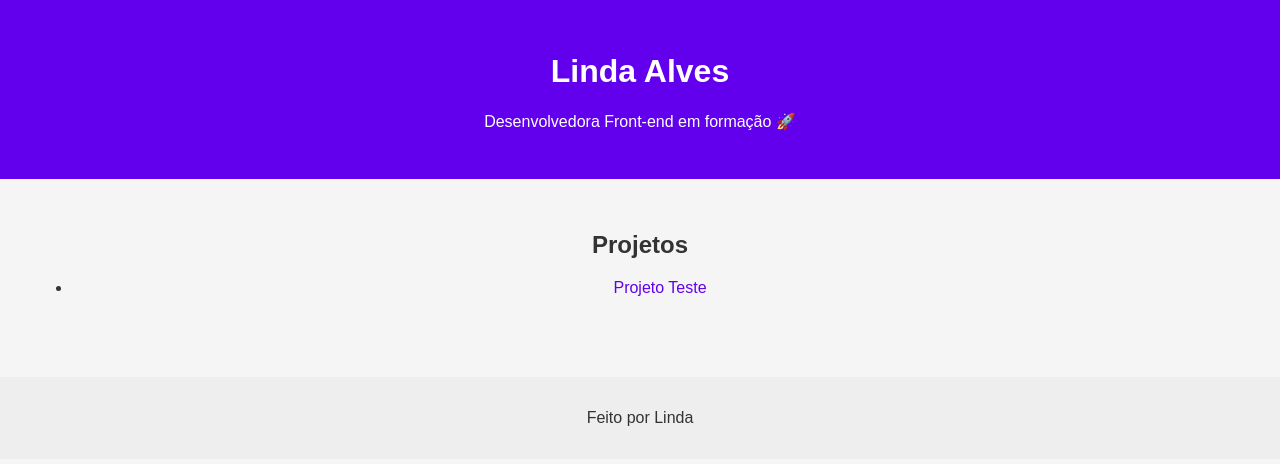
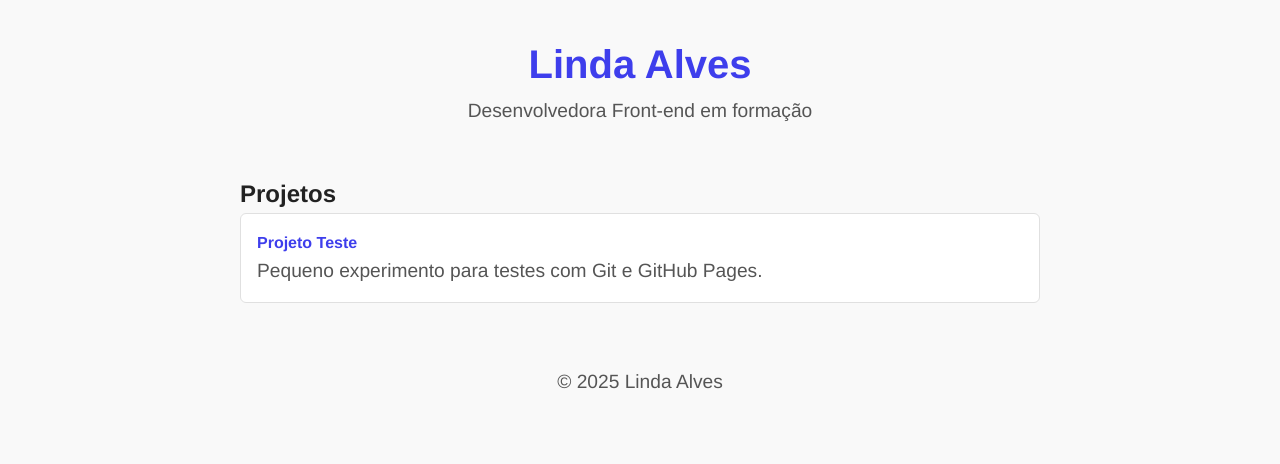
Before and after one commit to lindaalves/portfolio, a plain HTML site: page index.html in a window 1280 px wide. Drawn offline with Linux system fonts and the light colour scheme.

Commit message:
Atualiza layout para versão minimalista elegante

```diff
--- a/index.html
+++ b/index.html
@@ -7,26 +7,30 @@
     <link rel="stylesheet" href="style.css" />
   </head>
   <body>
+    <div class="container">
       <header>
         <h1>Linda Alves</h1>
-      <p>Desenvolvedora Front-end em formação 🚀</p>
+        <p>Desenvolvedora Front-end em formação</p>
       </header>
 
       <main>
-      <section>
+        <section class="projetos">
           <h2>Projetos</h2>
           <ul>
             <li>
-            <a href="https://github.com/lindaalves/teste" target="_blank"
-              >Projeto Teste</a
-            >
+              <a href="https://github.com/lindaalves/teste" target="_blank">
+                Projeto Teste
+              </a>
+              <p>Pequeno experimento para testes com Git e GitHub Pages.</p>
             </li>
+            <!-- Adicione mais projetos aqui -->
           </ul>
         </section>
       </main>
 
       <footer>
-      <p>Feito por Linda</p>
+        <p>&copy; 2025 Linda Alves</p>
       </footer>
+    </div>
   </body>
 </html>
--- a/style.css
+++ b/style.css
@@ -1,33 +1,69 @@
-body {
-  font-family: Arial, sans-serif;
+/* Reset básico */
+* {
   margin: 0;
   padding: 0;
-  text-align: center;
-  background: #f5f5f5;
-  color: #333;
+  box-sizing: border-box;
+}
+
+body {
+  font-family: "Helvetica Neue", Helvetica, Arial, sans-serif;
+  background-color: #f9f9f9;
+  color: #222;
+  line-height: 1.6;
+  padding: 2rem;
+}
+
+.container {
+  max-width: 800px;
+  margin: 0 auto;
 }
 
 header {
-  background: #6200ee;
-  color: white;
-  padding: 2rem;
+  text-align: center;
+  margin-bottom: 3rem;
 }
 
-main {
-  padding: 2rem;
+h1 {
+  font-size: 2.5rem;
+  color: #3e3eec;
 }
 
-footer {
-  background: #eee;
+p {
+  font-size: 1.2rem;
+  color: #555;
+}
+
+.projetos ul {
+  list-style: none;
+  padding: 0;
+}
+
+.projetos li {
+  background-color: #fff;
+  border: 1px solid #e0e0e0;
   padding: 1rem;
-  margin-top: 2rem;
+  margin-bottom: 1rem;
+  border-radius: 6px;
+  transition: box-shadow 0.2s ease;
+}
+
+.projetos li:hover {
+  box-shadow: 0 2px 10px rgba(0, 0, 0, 0.05);
 }
 
 a {
-  color: #6200ee;
+  color: #3e3eec;
+  font-weight: bold;
   text-decoration: none;
 }
 
 a:hover {
   text-decoration: underline;
 }
+
+footer {
+  text-align: center;
+  margin-top: 4rem;
+  font-size: 0.9rem;
+  color: #aaa;
+}
```
Lines whose indentation alone changed are shown as unchanged.
